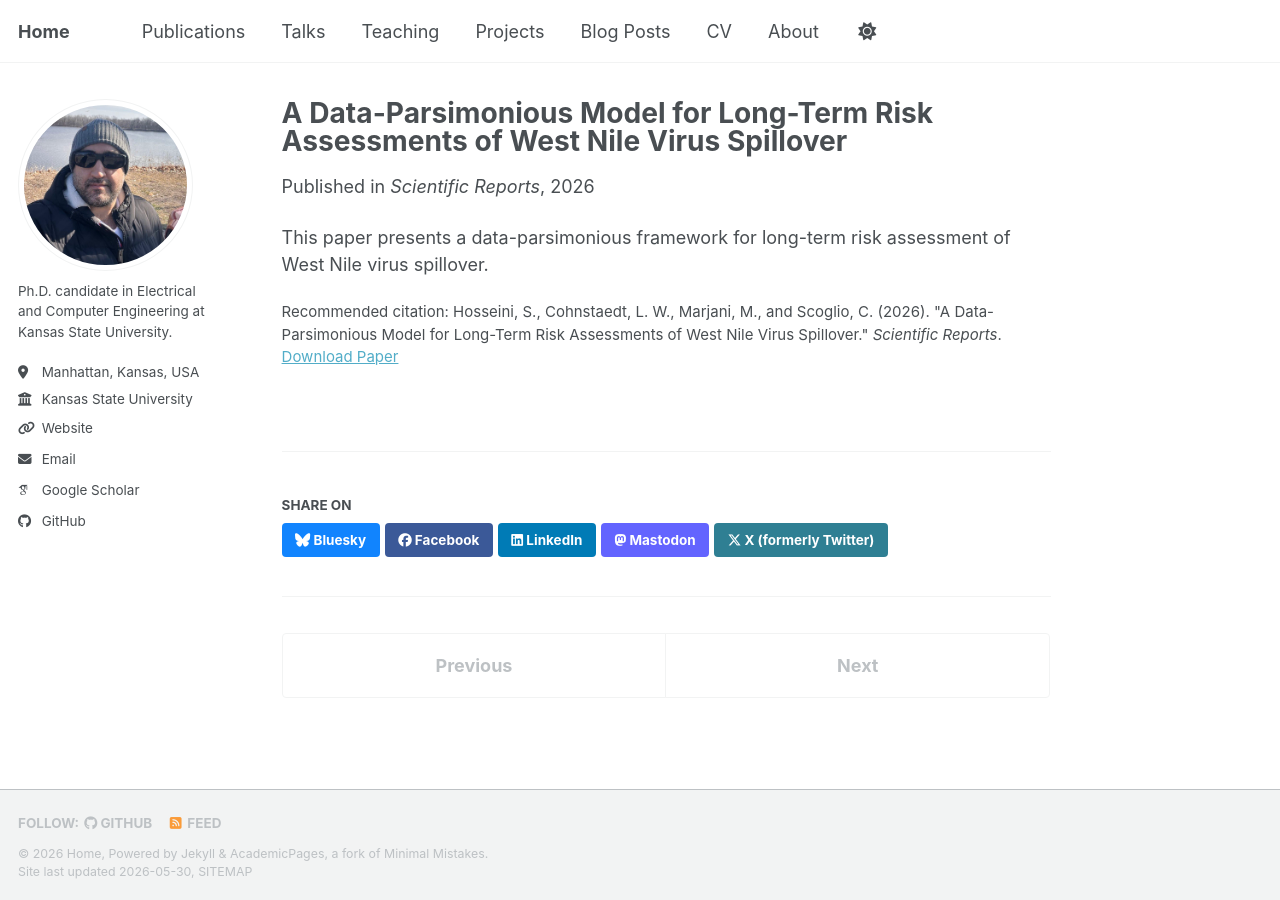
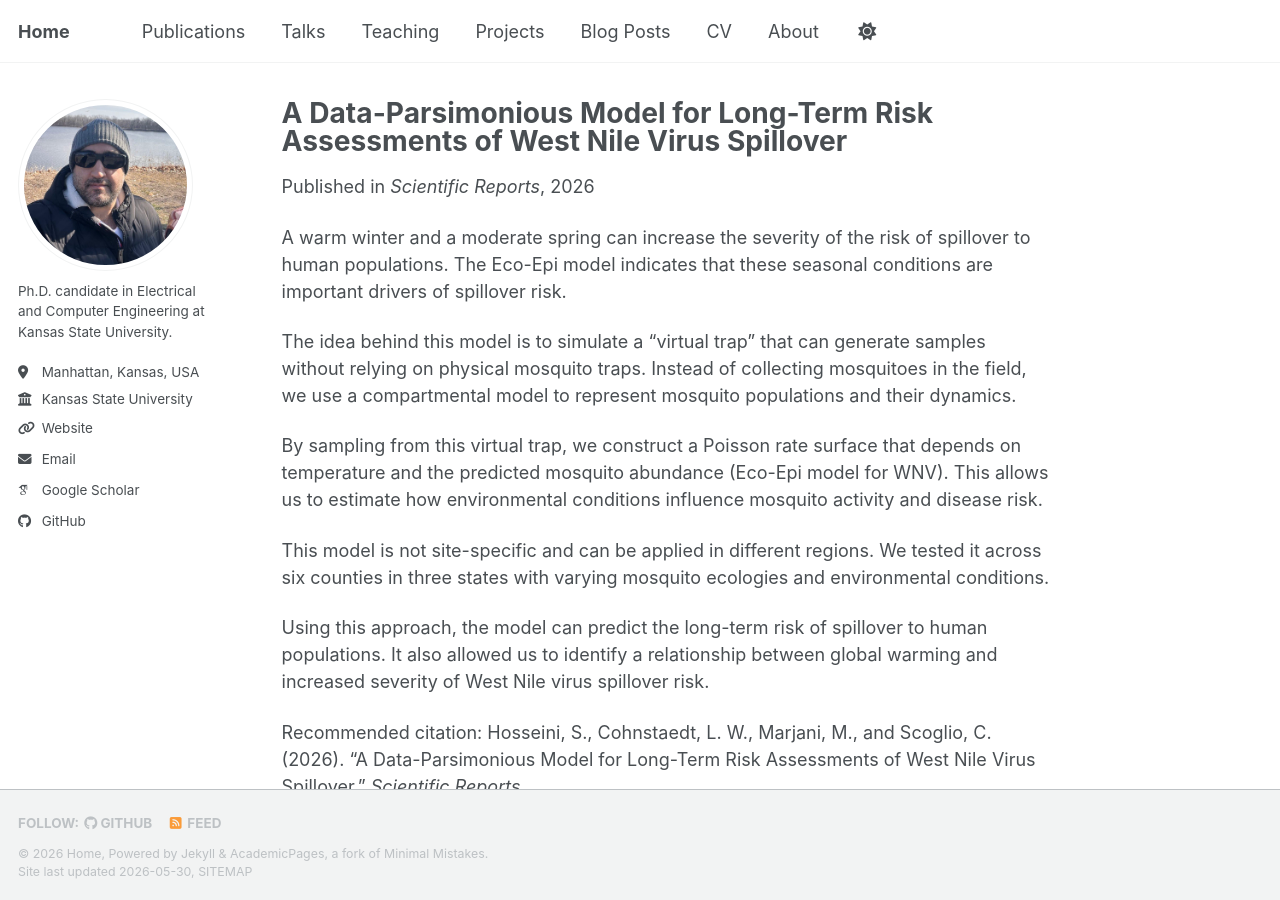
Before and after one commit to Saman-Hoss/Saman-Hoss.github.io, a Jekyll site: the page built from _publications/2026-01-01-wnv-spillover-scientific-reports.md, in a window 1280 px wide and 900 px high. Built offline with Jekyll 4.4.1, drawn with Linux system fonts in a browser that asks for light colours; some web fonts are replaced; a script bundle is joined from its source files by our own code; library files that are not in the unit come from our copies.

Commit message:
Update 2026-01-01-wnv-spillover-scientific-reports.md

```diff
--- a/_publications/2026-01-01-wnv-spillover-scientific-reports.md
+++ b/_publications/2026-01-01-wnv-spillover-scientific-reports.md
@@ -3,21 +3,23 @@ title: "A Data-Parsimonious Model for Long-Term Risk Assessments of West Nile Vi
 collection: publications
 category: manuscripts
 permalink: /publication/2026-wnv-spillover-scientific-reports
-excerpt: "<p>Nonacademic summary: <p>
-A warm winter and a moderate spring can increase the severity of the risk of spillover to human populations. Our Eco-Epi model indicates that this is the main driver of spillover risk.
-<p>
-The idea behind this model is to simulate a “virtual trap” that can generate samples without relying on physical mosquito traps. Instead of collecting mosquitoes in the field, we use a compartmental model to represent mosquito populations and their dynamics.
-<p>
-By sampling from this virtual trap, we construct a Poisson rate surface that depends on temperature and the predicted mosquito abundance (Eco-Epi model for WNV). This allows us to estimate how environmental conditions influence mosquito activity and disease risk.
-<p>
-This model is not site-specific and can be applied in different regions. We tested it across six counties in three states with varying mosquito ecologies and environmental conditions.
-<p>
-Using this approach, the model can predict the long-term risk of spillover to human populations. It also allowed us to identify a relationship between global warming and increased severity of West Nile virus spillover risk.<p>
-"
+excerpt: 'Published in <i>Scientific Reports</i>, 2026<br><a href="/publication/2026-wnv-spillover-scientific-reports/">More information about this work</a>'
 date: 2026-01-01
 venue: "Scientific Reports"
 paperurl: "https://www.nature.com/articles/s41598-026-47413-w"
 citation: 'Hosseini, S., Cohnstaedt, L. W., Marjani, M., and Scoglio, C. (2026). &quot;A Data-Parsimonious Model for Long-Term Risk Assessments of West Nile Virus Spillover.&quot; <i>Scientific Reports</i>.'
 ---
 
-This paper presents a data-parsimonious framework for long-term risk assessment of West Nile virus spillover.
+A warm winter and a moderate spring can increase the severity of the risk of spillover to human populations. The Eco-Epi model indicates that these seasonal conditions are important drivers of spillover risk.
+
+The idea behind this model is to simulate a “virtual trap” that can generate samples without relying on physical mosquito traps. Instead of collecting mosquitoes in the field, we use a compartmental model to represent mosquito populations and their dynamics.
+
+By sampling from this virtual trap, we construct a Poisson rate surface that depends on temperature and the predicted mosquito abundance (Eco-Epi model for WNV). This allows us to estimate how environmental conditions influence mosquito activity and disease risk.
+
+This model is not site-specific and can be applied in different regions. We tested it across six counties in three states with varying mosquito ecologies and environmental conditions.
+
+Using this approach, the model can predict the long-term risk of spillover to human populations. It also allowed us to identify a relationship between global warming and increased severity of West Nile virus spillover risk.
+
+Recommended citation: Hosseini, S., Cohnstaedt, L. W., Marjani, M., and Scoglio, C. (2026). "A Data-Parsimonious Model for Long-Term Risk Assessments of West Nile Virus Spillover." *Scientific Reports*.
+
+[Download Paper](https://www.nature.com/articles/s41598-026-47413-w)
```
